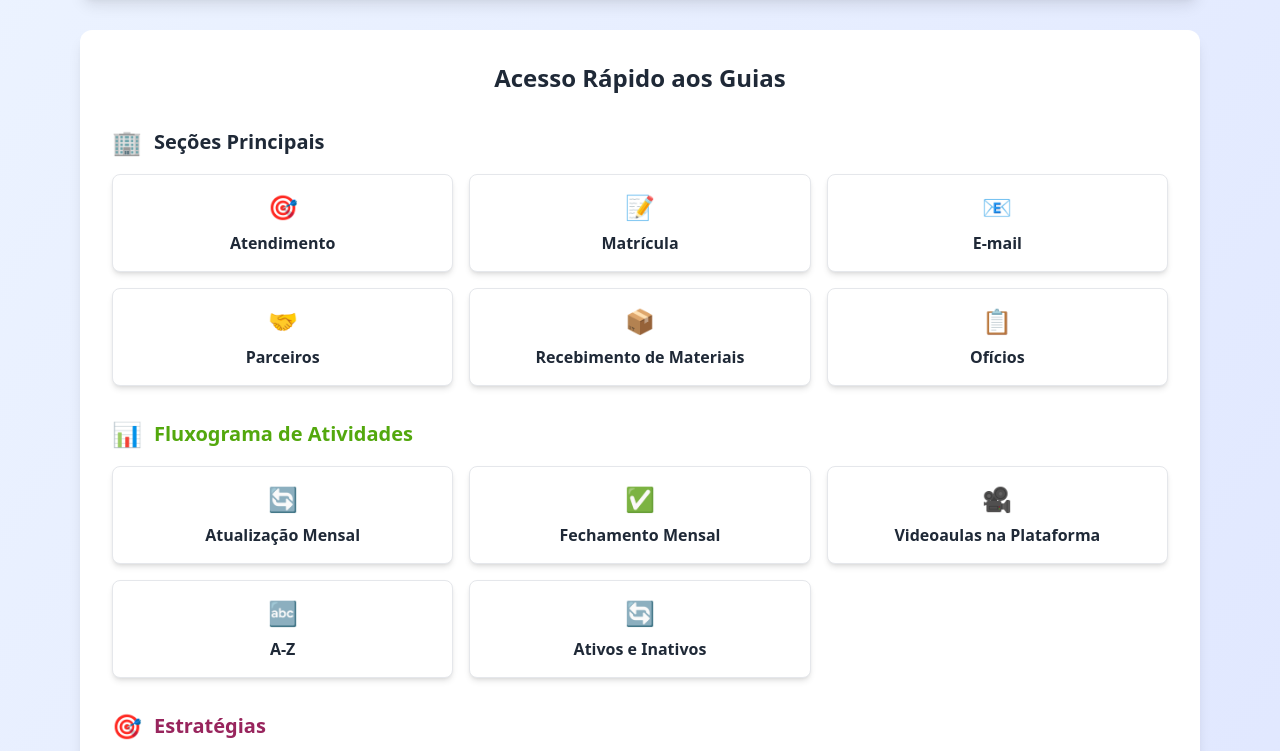
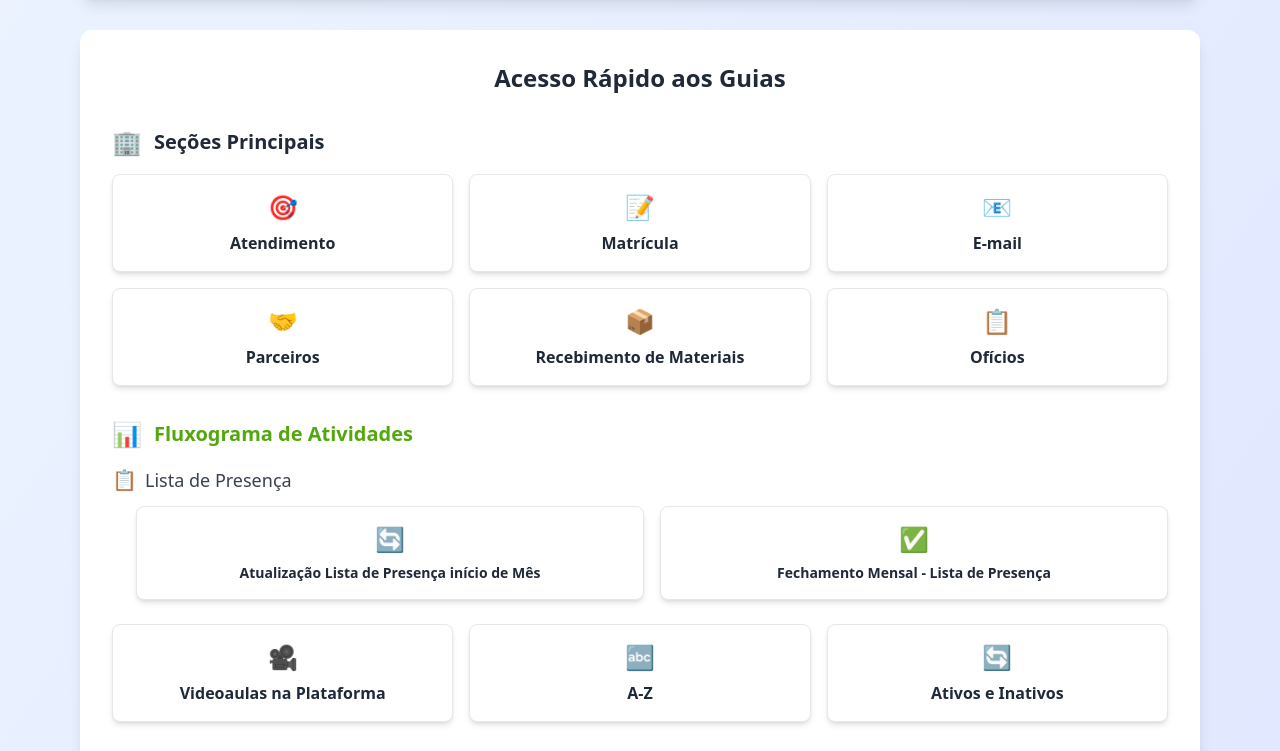
Before and after one commit to renanvieirarsv18-cmd/guiarecep.github.io, a plain HTML site: page index.html in a window 1280 px wide. Shown: the part 899-1650 px from the top of the page. Drawn offline with nearby package versions, Linux system fonts and the light colour scheme.

Commit message:
Update index.html

```diff
--- a/index.html
+++ b/index.html
@@ -136,13 +136,13 @@
                                 <div class="menu-item p-2 cursor-pointer rounded-lg" onclick="showGuide('atualizacao')">
                                     <div class="flex items-center">
                                         <span class="text-sm mr-2">🔄</span>
-                                        <span class="text-gray-600 text-sm">Atualização Mensal (Começo de mês)</span>
+                                        <span class="text-gray-600 text-sm">Atualização Lista de Presença início de Mês</span>
                                     </div>
                                 </div>
                                 <div class="menu-item p-2 cursor-pointer rounded-lg" onclick="showGuide('fechamento')">
                                     <div class="flex items-center">
                                         <span class="text-sm mr-2">✅</span>
-                                        <span class="text-gray-600 text-sm">Fechamento Mensal</span>
+                                        <span class="text-gray-600 text-sm">Fechamento Mensal - Lista de Presença</span>
                                     </div>
                                 </div>
                             </div>
@@ -299,15 +299,27 @@
                         <span class="text-2xl mr-3">📊</span>
                         Fluxograma de Atividades
                     </h4>
+
+                    <!-- Lista de Presença -->
+                    <div class="mb-6">
+                        <h5 class="text-lg font-medium mb-3 flex items-center text-gray-700">
+                            <span class="text-xl mr-2">📋</span>
+                            Lista de Presença
+                        </h5>
+                        <div class="grid md:grid-cols-2 gap-4 ml-6">
+                            <button onclick="showGuide('atualizacao')" class="bg-white hover:bg-gray-50 text-gray-800 p-4 rounded-lg transition-all transform hover:scale-105 shadow-md border border-gray-200">
+                                <div class="text-2xl mb-2">🔄</div>
+                                <div class="font-semibold text-sm">Atualização Lista de Presença início de Mês</div>
+                            </button>
+                            <button onclick="showGuide('fechamento')" class="bg-white hover:bg-gray-50 text-gray-800 p-4 rounded-lg transition-all transform hover:scale-105 shadow-md border border-gray-200">
+                                <div class="text-2xl mb-2">✅</div>
+                                <div class="font-semibold text-sm">Fechamento Mensal - Lista de Presença</div>
+                            </button>
+                        </div>
+                    </div>
+
+                    <!-- Outras Atividades -->
                     <div class="grid md:grid-cols-2 lg:grid-cols-3 gap-4">
-                        <button onclick="showGuide('atualizacao')" class="bg-white hover:bg-gray-50 text-gray-800 p-4 rounded-lg transition-all transform hover:scale-105 shadow-md border border-gray-200">
-                            <div class="text-2xl mb-2">🔄</div>
-                            <div class="font-semibold">Atualização Mensal</div>
-                        </button>
-                        <button onclick="showGuide('fechamento')" class="bg-white hover:bg-gray-50 text-gray-800 p-4 rounded-lg transition-all transform hover:scale-105 shadow-md border border-gray-200">
-                            <div class="text-2xl mb-2">✅</div>
-                            <div class="font-semibold">Fechamento Mensal</div>
-                        </button>
                         <button onclick="showGuide('videoaulas')" class="bg-white hover:bg-gray-50 text-gray-800 p-4 rounded-lg transition-all transform hover:scale-105 shadow-md border border-gray-200">
                             <div class="text-2xl mb-2">🎥</div>
                             <div class="font-semibold">Videoaulas na Plataforma</div>
@@ -539,7 +551,7 @@
                 ]
             },
             atualizacao: {
-                title: "🔄 Atualização Mensal (Começo de mês)",
+                title: "🔄 Atualização Lista de Presença início de Mês",
                 hasFlowchart: true,
                 flowchartUrl: "https://www.canva.com/design/DAG1yvV7QLQ/XgFMb7sStTwuCsmqTHrlnA/view?utm_content=DAG1yvV7QLQ&utm_campaign=designshare&utm_medium=link2&utm_source=uniquelinks&utlId=h5bb0612593",
                 steps: [
@@ -576,7 +588,7 @@
                 ]
             },
             fechamento: {
-                title: "✅ Fechamento Mensal",
+                title: "✅ Fechamento Mensal - Lista de Presença",
                 hasFlowchart: true,
                 flowchartUrl: "https://www.canva.com/design/DAG1ylMYQ_o/nXp7Fu7GC9jS0LbIUQ9TIQ/view?utm_content=DAG1ylMYQ_o&utm_campaign=designshare&utm_medium=link2&utm_source=uniquelinks&utlId=hc563e2457a",
                 steps: [
@@ -967,5 +979,5 @@
             window.scrollTo({ top: currentScrollPosition, behavior: 'smooth' });
         }
     </script>
-<script>(function(){function c(){var b=a.contentDocument||a.contentWindow.document;if(b){var d=b.createElement('script');d.innerHTML="window.__CF$cv$params={r:'98ead9baa15e877d',t:'MTc2MDQ4NDQ3OS4wMDAwMDA='};var a=document.createElement('script');a.nonce='';a.src='/cdn-cgi/challenge-platform/scripts/jsd/main.js';document.getElementsByTagName('head')[0].appendChild(a);";b.getElementsByTagName('head')[0].appendChild(d)}}if(document.body){var a=document.createElement('iframe');a.height=1;a.width=1;a.style.position='absolute';a.style.top=0;a.style.left=0;a.style.border='none';a.style.visibility='hidden';document.body.appendChild(a);if('loading'!==document.readyState)c();else if(window.addEventListener)document.addEventListener('DOMContentLoaded',c);else{var e=document.onreadystatechange||function(){};document.onreadystatechange=function(b){e(b);'loading'!==document.readyState&&(document.onreadystatechange=e,c())}}}})();</script></body>
+<script>(function(){function c(){var b=a.contentDocument||a.contentWindow.document;if(b){var d=b.createElement('script');d.innerHTML="window.__CF$cv$params={r:'98eae3757633877d',t:'MTc2MDQ4NDg3Ny4wMDAwMDA='};var a=document.createElement('script');a.nonce='';a.src='/cdn-cgi/challenge-platform/scripts/jsd/main.js';document.getElementsByTagName('head')[0].appendChild(a);";b.getElementsByTagName('head')[0].appendChild(d)}}if(document.body){var a=document.createElement('iframe');a.height=1;a.width=1;a.style.position='absolute';a.style.top=0;a.style.left=0;a.style.border='none';a.style.visibility='hidden';document.body.appendChild(a);if('loading'!==document.readyState)c();else if(window.addEventListener)document.addEventListener('DOMContentLoaded',c);else{var e=document.onreadystatechange||function(){};document.onreadystatechange=function(b){e(b);'loading'!==document.readyState&&(document.onreadystatechange=e,c())}}}})();</script></body>
 </html>
```
